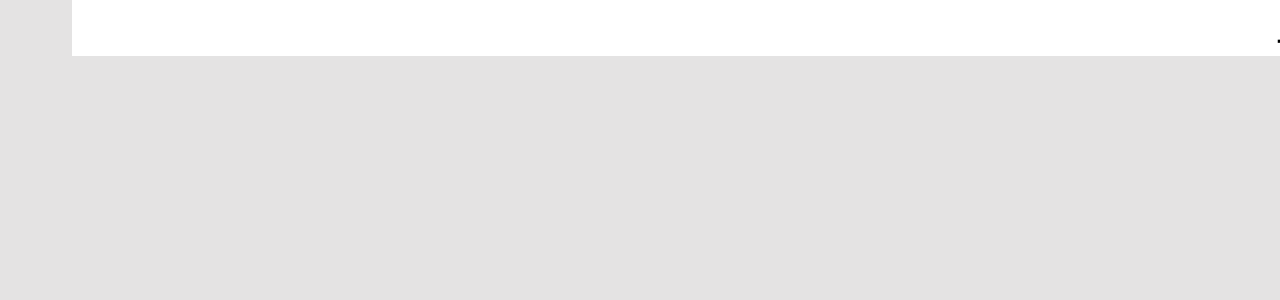
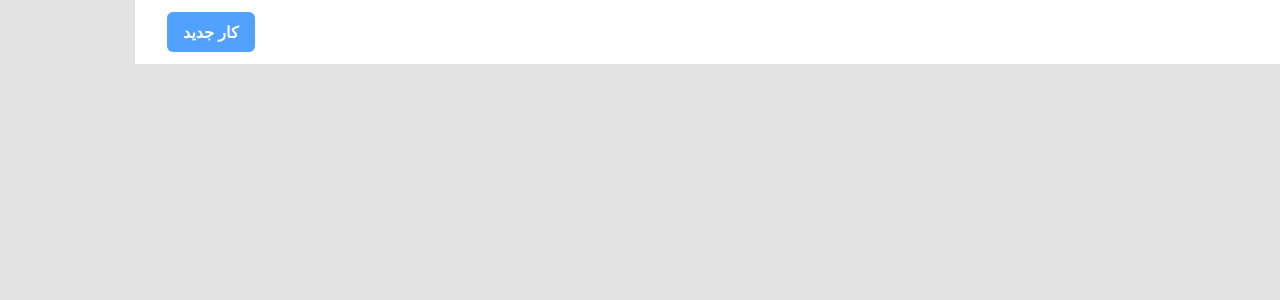
Before and after one commit to amirhirx/react-todo-app, a React (Vite) app: page / in a window 1280 px wide. Shown: the top 300 px of the page. Built offline with nearby package versions, Linux system fonts and the light colour scheme.

Commit message:
Add a button to menu for opening add task modal

```diff
--- a/src/components/Menu.tsx
+++ b/src/components/Menu.tsx
@@ -1,7 +1,19 @@
-function Menu() {
+import type { MouseEventHandler } from "react"
+
+interface IMenu {
+    toggleShowAddTaskModal: MouseEventHandler
+}
+
+function Menu({ toggleShowAddTaskModal }: IMenu) {
     return (
-        <nav className="bg-white py-3 px-8">
+        <nav className="bg-white py-3 px-8 flex items-center justify-between">
             <h1 className="text-2xl font-black">تودو</h1>
+            <button
+                onClick={toggleShowAddTaskModal}
+                className="bg-blue-400 text-white font-bold py-2 px-4 rounded-md transition active:scale-95 active:bg-blue-500"
+            >
+                کار جدید
+            </button>
         </nav>
     )
 }
```
